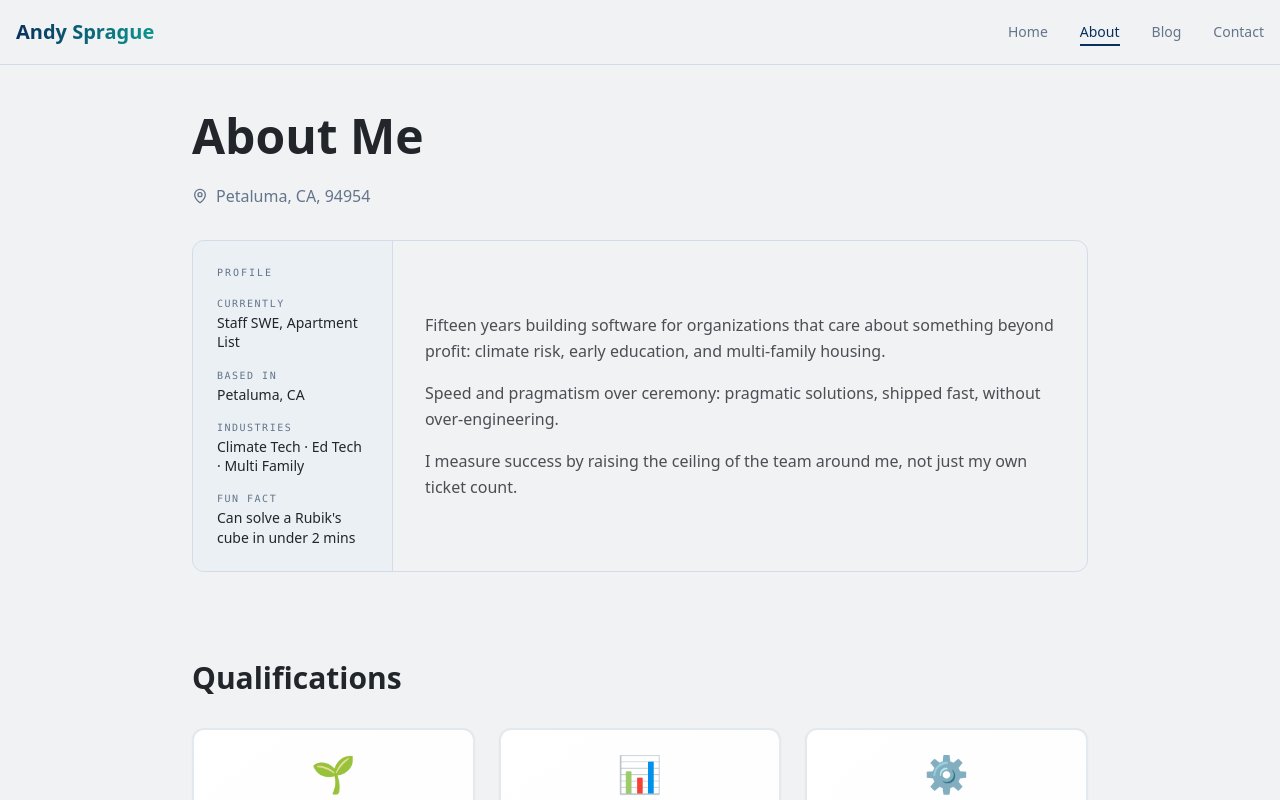
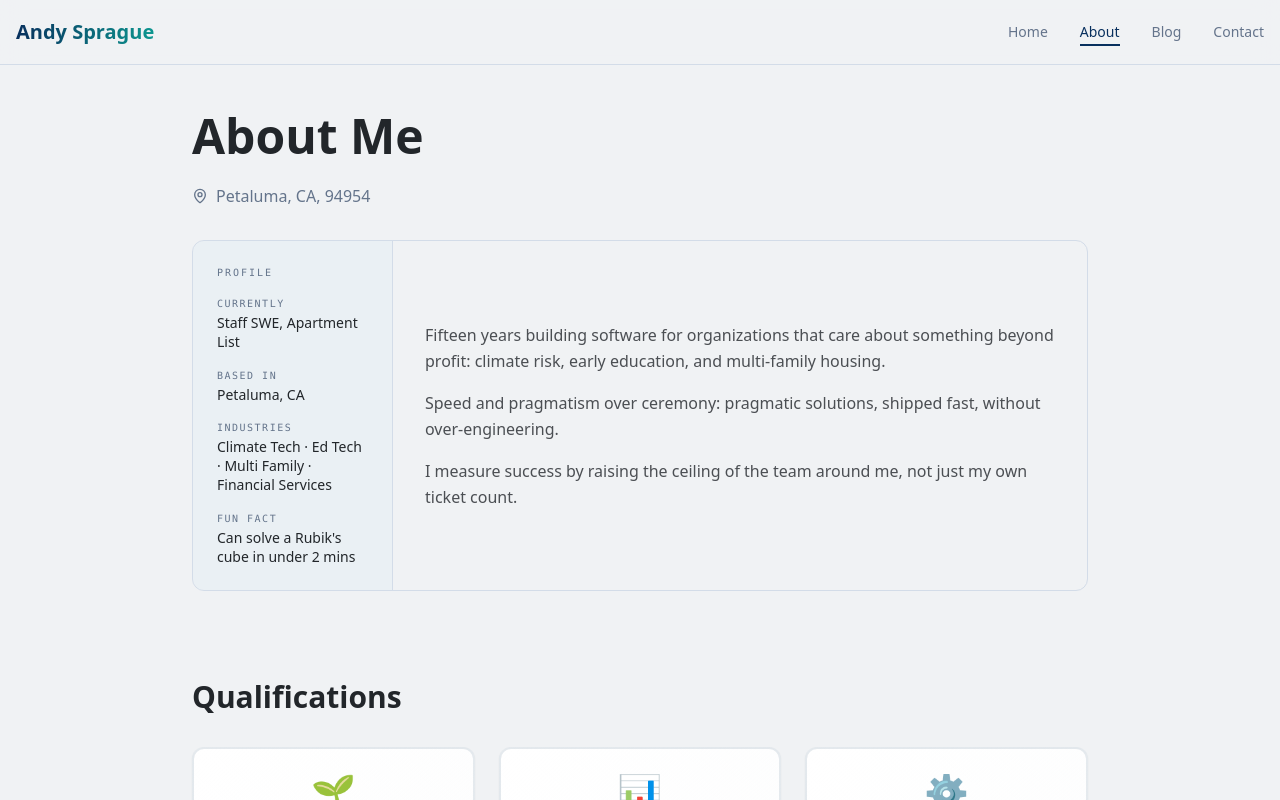
Before and after one commit to andysprague44/andy-sprague-website, a React (Vite) app: page /about in a window 1280 px wide. Shown: the top 800 px of the page. Built offline with nearby package versions, Linux system fonts and the light colour scheme.

Commit message:
tweak industries

```diff
--- a/src/pages/About.tsx
+++ b/src/pages/About.tsx
@@ -169,7 +169,7 @@ const About = () => {
               {[
                 { label: "Currently", value: "Staff SWE, Apartment List" },
                 { label: "Based In", value: "Petaluma, CA" },
-                { label: "Industries", value: "Climate Tech · Ed Tech · Multi Family" },
+                { label: "Industries", value: "Climate Tech · Ed Tech · Multi Family · Financial Services" },
                 { label: "Fun fact", value: "Can solve a Rubik's cube in under 2 mins" },
               ].map(({ label, value }, i) => (
                 <motion.div
```
